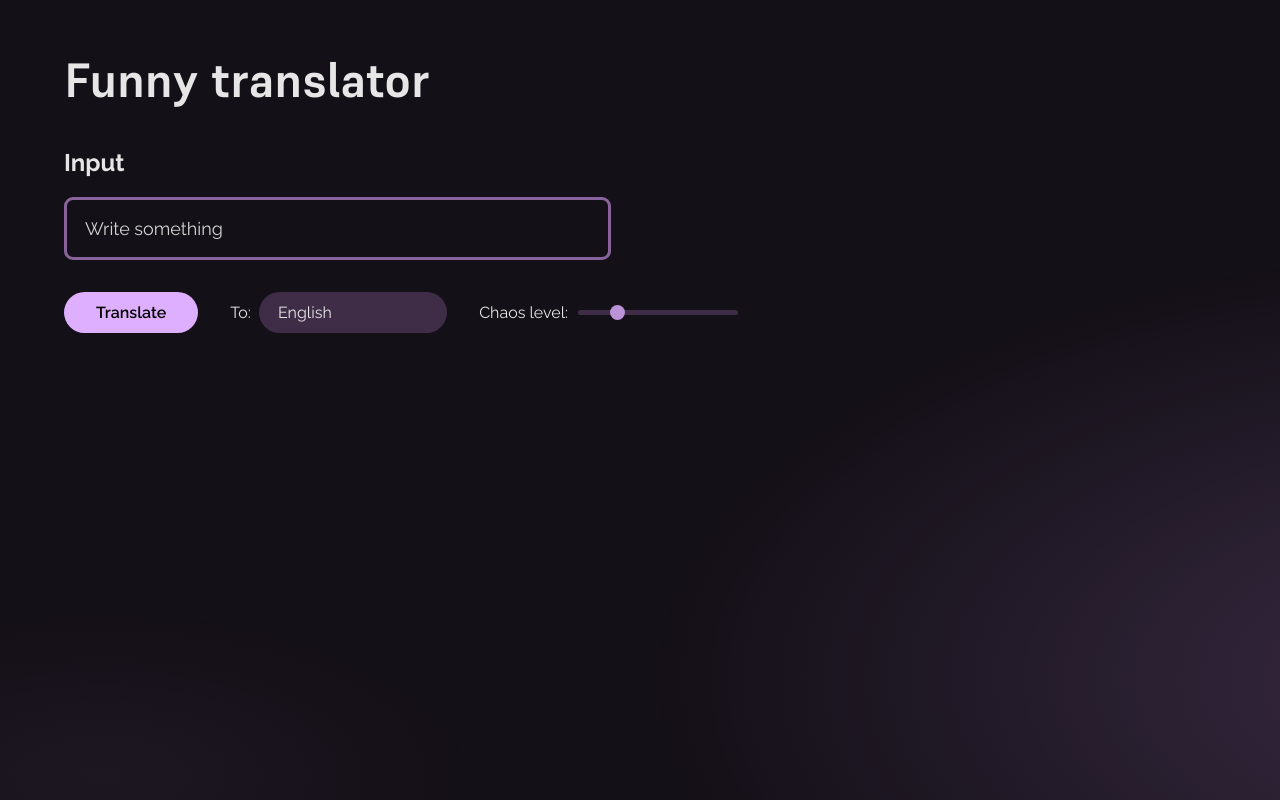
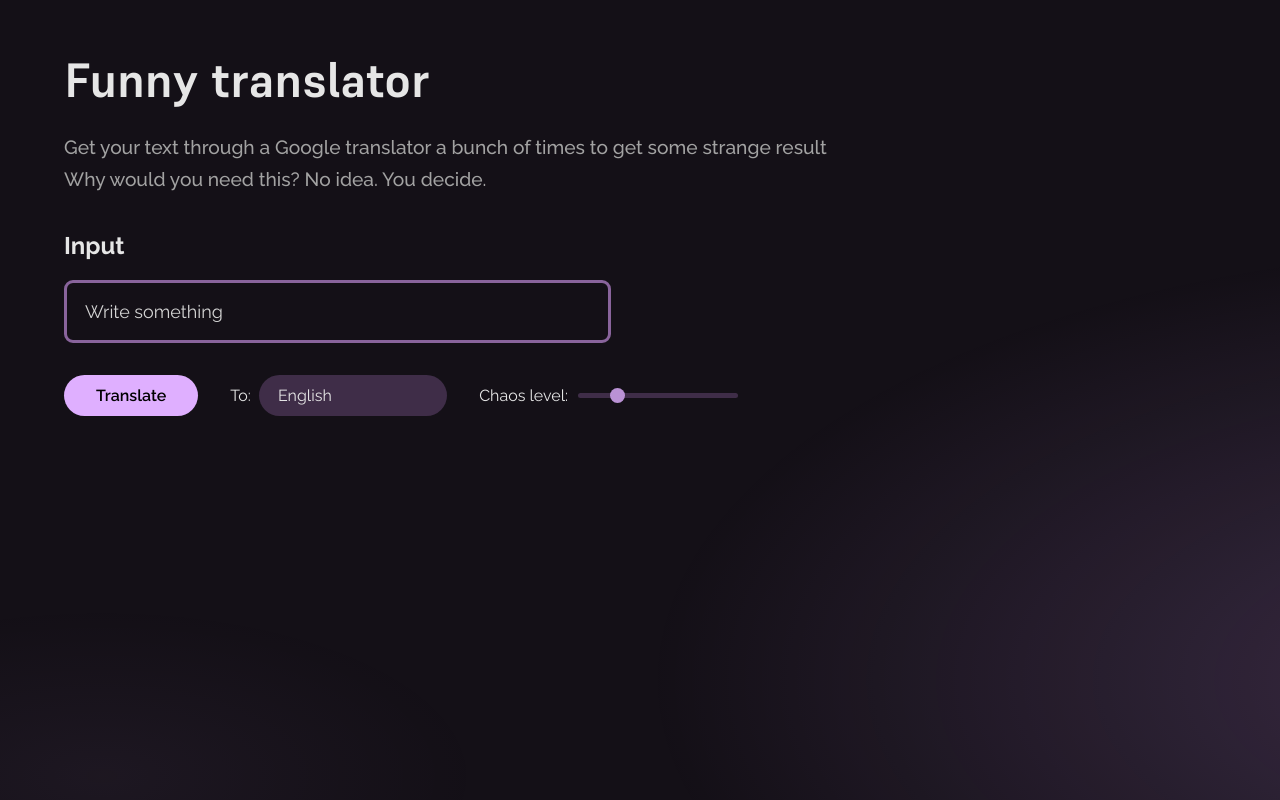
Before and after one commit to AlexeyArsentyev/translator, a React (Vite) app: page / in a window 1280 px wide. Built offline with nearby package versions, Linux system fonts and the light colour scheme.

Commit message:
add description

```diff
--- a/src/App.css
+++ b/src/App.css
@@ -20,6 +20,15 @@ h1 {
   font-weight: 700;
 }
 
+.description {
+  font-size: 1.2rem;
+  margin-bottom: 1rem;
+  font-family: 'Raleway', serif;
+  font-weight: 500;
+  color: #a2a2a2;
+  line-height: 2rem;
+}
+
 .bg-gradient-prime {
   position: fixed;
   width: 140vw;
--- a/src/App.jsx
+++ b/src/App.jsx
@@ -5,6 +5,11 @@ import TranslatorForm from './components/Form/Form.jsx';
 export default () => (
   <div className="main-wrapper">
     <h1>Funny translator</h1>
+    <p className="description">
+      Get your text through a Google translator a bunch of times to get some strange result
+      <br></br>
+      Why would you need this? No idea. You decide.
+    </p>
     <main>
       <TranslatorForm />
     </main>
```
